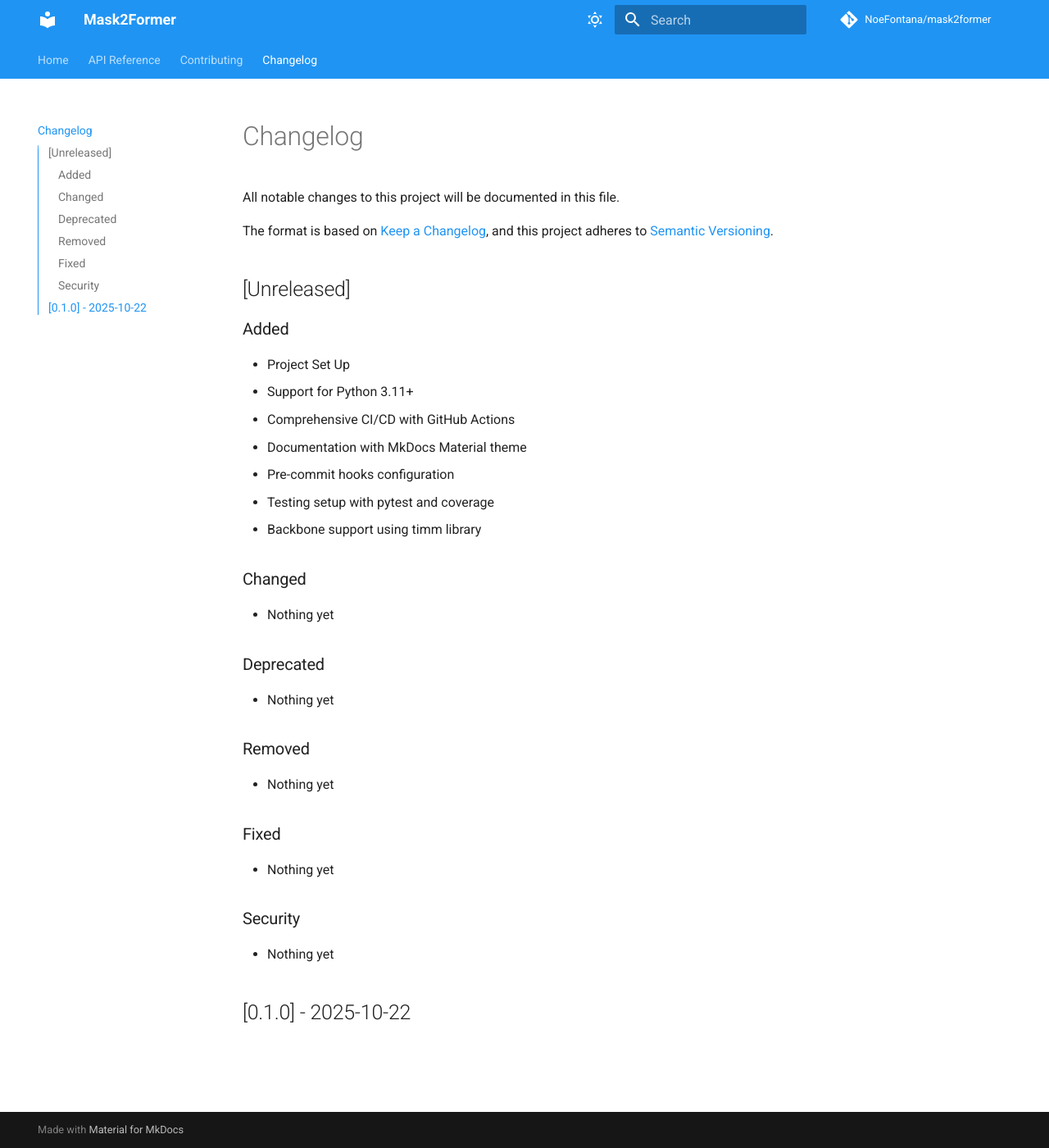
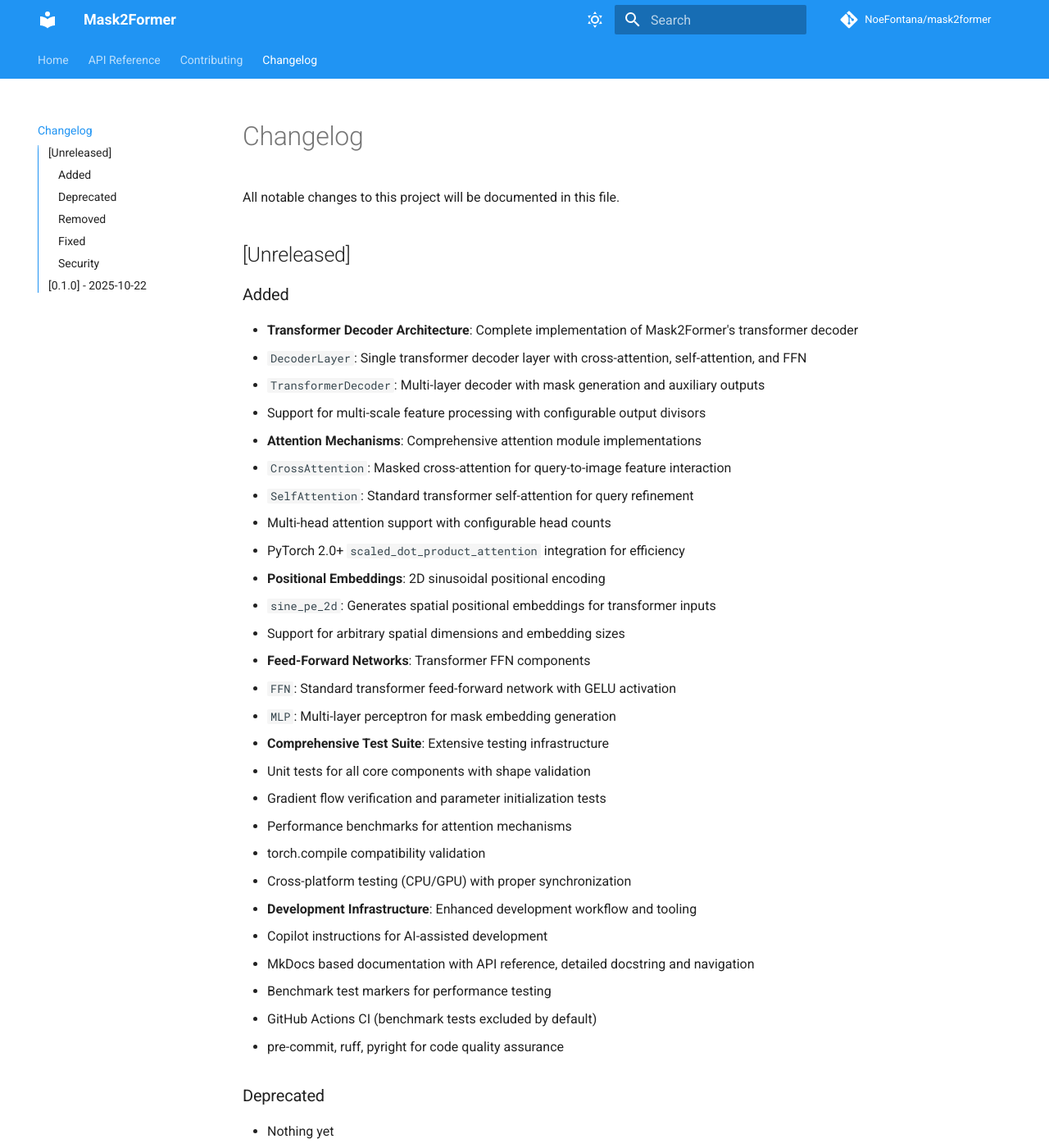
Before and after one commit to NoeFontana/mask2former, an MkDocs documentation site: the page built from docs/changelog.md, in a window 1280 px wide and 1400 px high. Shown: the whole window at 82% size. Built offline with MkDocs 1.6.1 and Material for MkDocs 9.7.7, drawn with Linux system fonts in a browser that asks for light colours; comment, search, counter and statistics services are not loaded; some of the changed text lies outside the part shown.

Commit message:
docs: update changelog with new features and improvements

```diff
--- a/docs/changelog.md
+++ b/docs/changelog.md
@@ -1,25 +1,38 @@
 # Changelog
 
 All notable changes to this project will be documented in this file.
-
-The format is based on [Keep a Changelog](https://keepachangelog.com/en/1.0.0/),
-and this project adheres to [Semantic Versioning](https://semver.org/spec/v2.0.0.html).
 
 ## [Unreleased]
 
 ### Added
 
-- Project Set Up
-- Support for Python 3.11+
-- Comprehensive CI/CD with GitHub Actions
-- Documentation with MkDocs Material theme
-- Pre-commit hooks configuration
-- Testing setup with pytest and coverage
-- Backbone support using timm library
-
-### Changed
-
-- Nothing yet
+- **Transformer Decoder Architecture**: Complete implementation of Mask2Former's transformer decoder
+  - `DecoderLayer`: Single transformer decoder layer with cross-attention, self-attention, and FFN
+  - `TransformerDecoder`: Multi-layer decoder with mask generation and auxiliary outputs
+  - Support for multi-scale feature processing with configurable output divisors
+- **Attention Mechanisms**: Comprehensive attention module implementations
+  - `CrossAttention`: Masked cross-attention for query-to-image feature interaction
+  - `SelfAttention`: Standard transformer self-attention for query refinement
+  - Multi-head attention support with configurable head counts
+  - PyTorch 2.0+ `scaled_dot_product_attention` integration for efficiency
+- **Positional Embeddings**: 2D sinusoidal positional encoding
+  - `sine_pe_2d`: Generates spatial positional embeddings for transformer inputs
+  - Support for arbitrary spatial dimensions and embedding sizes
+- **Feed-Forward Networks**: Transformer FFN components
+  - `FFN`: Standard transformer feed-forward network with GELU activation
+  - `MLP`: Multi-layer perceptron for mask embedding generation
+- **Comprehensive Test Suite**: Extensive testing infrastructure
+  - Unit tests for all core components with shape validation
+  - Gradient flow verification and parameter initialization tests
+  - Performance benchmarks for attention mechanisms
+  - torch.compile compatibility validation
+  - Cross-platform testing (CPU/GPU) with proper synchronization
+- **Development Infrastructure**: Enhanced development workflow and tooling
+  - Copilot instructions for AI-assisted development
+  - MkDocs based documentation with API reference, detailed docstring and navigation
+  - Benchmark test markers for performance testing
+  - GitHub Actions CI (benchmark tests excluded by default)
+  - pre-commit, ruff, pyright for code quality assurance
 
 ### Deprecated
 
@@ -31,10 +44,11 @@ and this project adheres to [Semantic Versioning](https://semver.org/spec/v2.0.0
 
 ### Fixed
 
-- Nothing yet
+- CI pipeline reliability with proper test isolation
+- Documentation generation with updated MkDocs configuration
 
 ### Security
 
-- Nothing yet
+- Updated dependencies to latest versions with security patches
 
 ## [0.1.0] - 2025-10-22
```
